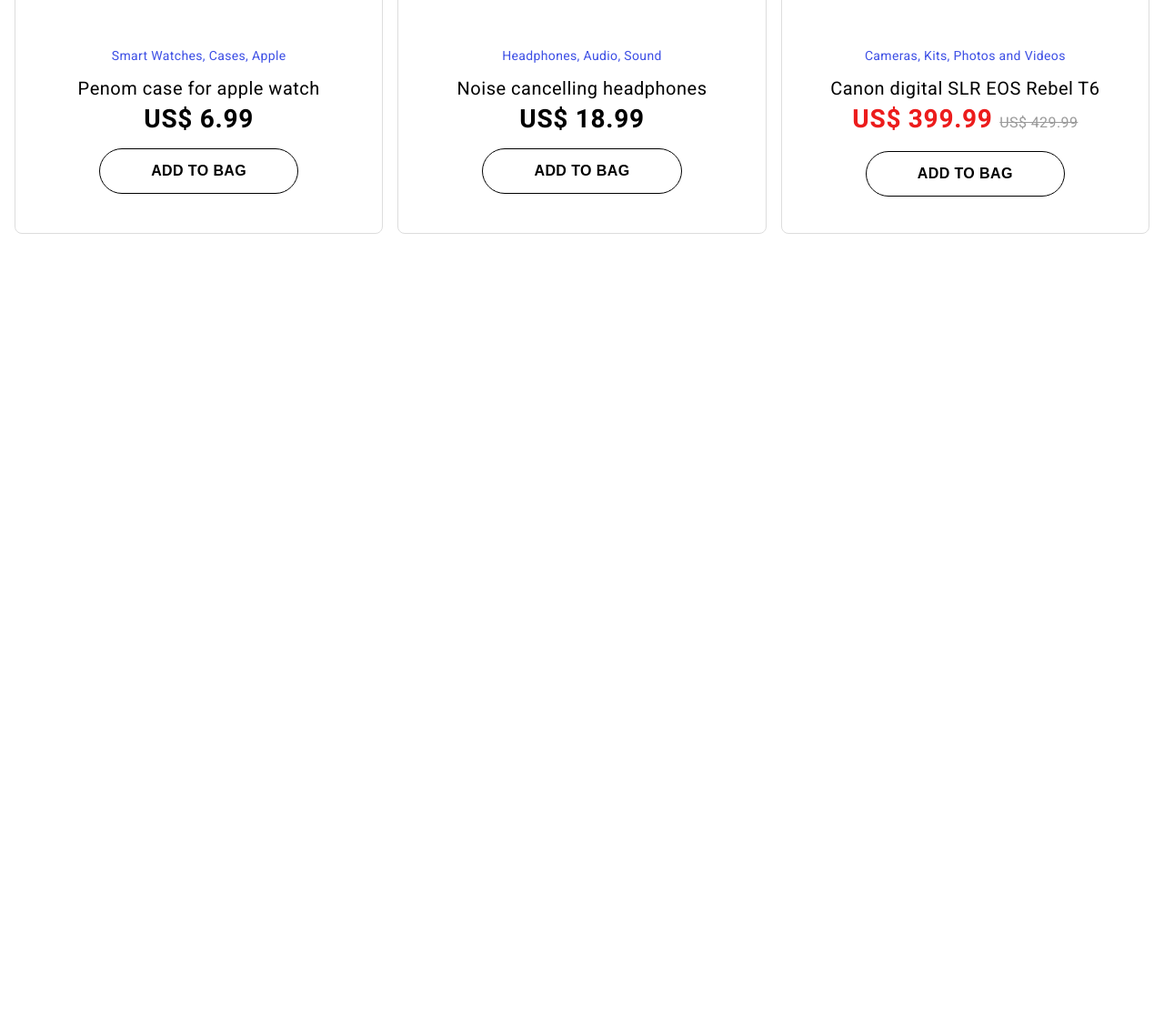
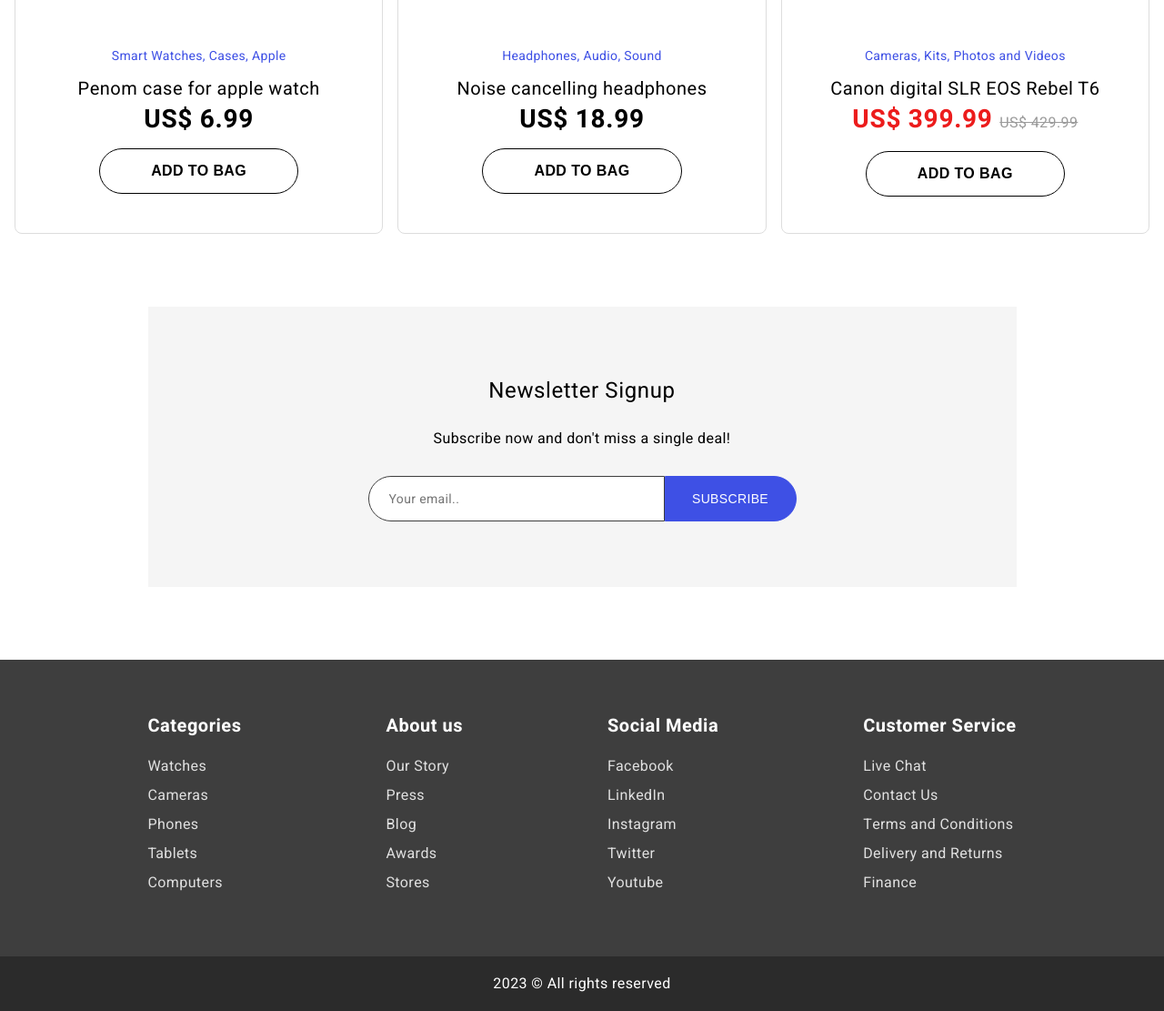
Before and after one commit to chirag-dhingra/Project-Frontend2, a plain HTML site: page index.html in a window 1280 px wide. Shown: the part 986-2097 px from the top of the page at 91% size. Before the commit the page ends 1243 px from the top, so only its background shows below. Drawn offline with Linux system fonts and the light colour scheme.

Commit message:
all parts of project completed, small thngs left

```diff
--- a/css/styles.css
+++ b/css/styles.css
@@ -250,3 +250,131 @@ section.best-sellers .product-slider .product .product-info button{
     line-height: 24px;
 
 }
+
+section.newsletter{
+    background-color: rgba(200, 200, 200, 0.18);
+    max-width: 955px;
+    text-align: center;
+    padding: 72px 0;
+    margin: 80px  auto;
+}
+
+section.newsletter h3{
+    font-weight: normal;
+    font-size: 24px;
+    letter-spacing: 0.6px;
+    line-height: 42px;
+    margin-top: 0;
+    margin-bottom: 10px;
+}
+
+section.newsletter p{
+    font-size: 16px;
+    letter-spacing: 0.4px;
+    line-height: 42px;
+    margin-top: 0;
+    margin-bottom: 20px;
+}
+
+section.newsletter form{
+    display: flex;
+    justify-content: center;
+}
+
+section.newsletter form input{
+    height: 50px;
+    width: 326px;
+    max-width: 80%;
+    border-radius: 170px 0 0 170px;
+    box-sizing: border-box;
+    border: 1px solid #3e3e3e;
+    color: #3e3e3e;
+    font-family: Heebo;
+    font-size: 14px;
+    letter-spacing: 0.35px;
+    line-height: 21px;
+    padding-left: 22px;
+}
+
+section.newsletter form button{
+    height: 50px;
+    width: 145px;
+    max-width: 20%;
+    border-radius: 0 170px 170px 0;
+    border-radius: 0 60px 60px 0;
+    background-color: #3e50e5;
+    border: 1px solid #3E50E5;
+    color: #FFF;
+    font-size: 14px;
+    letter-spacing: 0.35px;
+    line-height: 21px;
+    text-transform: uppercase;
+}
+
+footer .bottom-nav{
+ padding: 60px 0;
+ background-color: #3e3e3e;
+}
+
+footer .copyright-text{
+    color: white;
+    background-color: #2b2b2b;
+    height: 60px;
+    display: flex;
+    align-items: center;
+    justify-content: center;
+    font-size: 16px;
+    letter-spacing: 0.4px;
+    line-height: 22px;
+
+}
+
+footer .bottom-nav{
+    padding: 60px;
+    background-color: #3e3e3e;
+}
+
+footer .bottom-nav .container{
+    max-width: 955px;
+    display: flex;
+    justify-content: space-between;
+}
+
+footer .bottom-nav ul{
+    list-style: none;
+}
+
+footer .bottom-nav ul li a{
+    color: #e0e0e0;
+    font-size: 16px;
+    letter-spacing: 0.4px;
+    line-height: 22px;
+    margin-top: 0;
+    margin-bottom: 10px;
+    text-decoration: none;
+    display: block;
+}
+
+footer .bottom-nav ul .list-title{
+    font-size: 20px;
+    font-weight: 700;
+    letter-spacing: 0.5px;
+    line-height: 26px;
+    margin-top: 0;
+    margin-bottom: 20px;
+    color: #FFF;
+}
+
+footer .bottom-nav ul li.list-title{ /*li.list-title and li .list-title are 2 different things*/
+    font-size: 20px;
+    font-weight: 700;
+    letter-spacing: 0.5px;
+    line-height: 26px;
+    margin-top: 0;
+    margin-bottom: 20px;
+    color: #FFF;
+}
+
+footer .copyright-text{
+    color: white;
+}
--- a/index.html
+++ b/index.html
@@ -104,5 +104,60 @@
             </div>
          </section>
 
+         <section class="newsletter">
+            <h3>Newsletter Signup</h3>
+            <p>Subscribe now and don't miss a single deal!</p>
+            <form>
+                <input type="email" name="email" id="" placeholder="Your email..">
+                <button type="submit">Subscribe</button>
+            </form>
+         </section>
+
+         <footer>
+            <div class="bottom-nav">
+                <div class="container">
+                    <ul>
+                        <li class = "list-title">Categories</li>
+                        <li><a href="#">Watches</a></li>
+                        <li><a href="#">Cameras</a></li>
+                        <li><a href="#">Phones</a></li>
+                        <li><a href="#">Tablets</a></li>
+                        <li><a href="#">Computers</a></li>
+                    </ul>
+
+                    <ul>
+                        <li class = "list-title">About us</li>
+                        <li><a href="#">Our Story</a></li>
+                        <li><a href="#">Press</a></li>
+                        <li><a href="#">Blog</a></li>
+                        <li><a href="#">Awards</a></li>
+                        <li><a href="#">Stores</a></li>
+                    </ul>
+
+                    <ul>
+                        <li class = "list-title">Social Media</li>
+                        <li><a href="#">Facebook</a></li>
+                        <li><a href="#">LinkedIn</a></li>
+                        <li><a href="#">Instagram</a></li>
+                        <li><a href="#">Twitter</a></li>
+                        <li><a href="#">Youtube</a></li>
+                    </ul>
+
+                    <ul>
+                        <li class = "list-title">Customer Service</li>
+                        <li><a href="#">Live Chat</a></li>
+                        <li><a href="#">Contact Us</a></li>
+                        <li><a href="#">Terms and Conditions</a></li>
+                        <li><a href="#">Delivery and Returns</a></li>
+                        <li><a href="#">Finance</a></li>
+                    </ul>
+                </div>
+
+            </div>
+
+            <div class="copyright-text">
+             2023 © All rights reserved
+            </div>
+         </footer>
         </body>
 </html>
```
